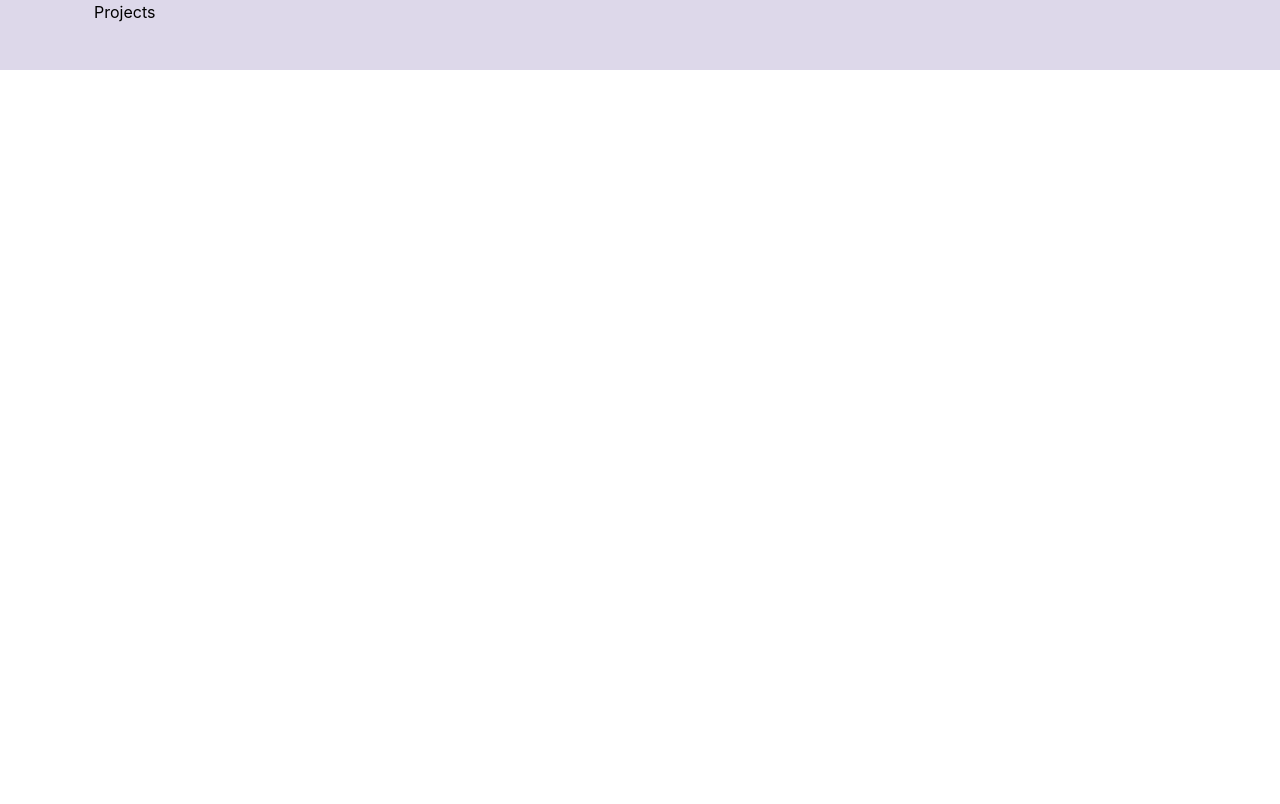
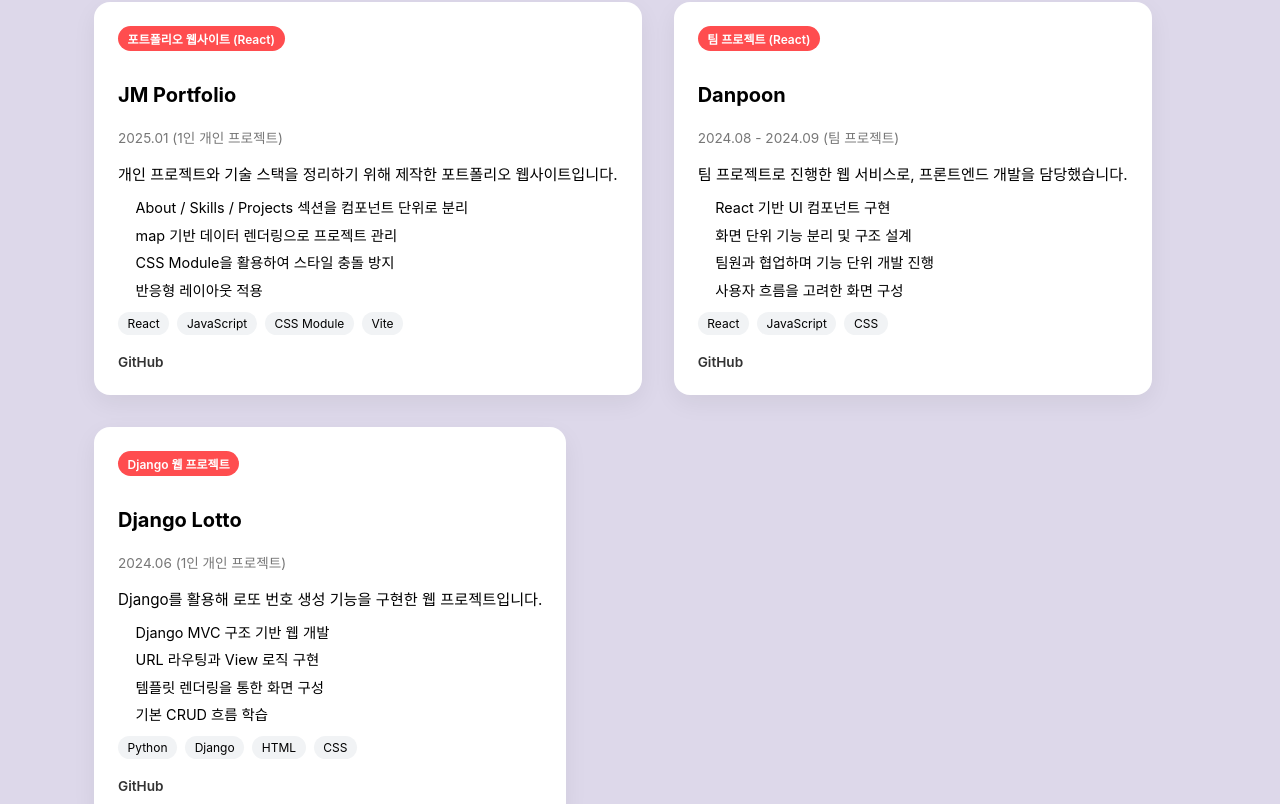
Before and after one commit to jjungming/jm_portfolio, a React (Create React App) app: page / in a window 1280 px wide. Shown: the part 2334-3138 px from the top of the page. Before the commit the page ends 2404 px from the top, so only its background shows below. Built offline with nearby package versions, Linux system fonts and the light colour scheme.

Commit message:
modify project

```diff
--- a/src/components/sections/Projects/Projects.jsx
+++ b/src/components/sections/Projects/Projects.jsx
@@ -1,6 +1,7 @@
 import React from 'react';
 import styles from './Projects.module.css';
 import SectionTitle from '../../common/SectionTitle/SectionTitle';
+import projects from '../../../data/projects';
 
 
 /* projects.js 데이터를 기반으로 카드 리스트 출력 */
@@ -12,8 +13,54 @@ const Projects = () => {
 
         <SectionTitle title='Projects' />
 
-        <div className={styles.projectsItems}>
-          Projects
+        <div className={styles.projectList}>
+          {projects.map((project) => (
+            <article key={project.id} className={styles.card}>
+              {/* 이미지
+              <img
+                src={project.image}
+                alt={project.title}
+                className={styles.thumbnail}
+              /> */}
+
+              {/* 뱃지 */}
+              <span className={styles.badge}>{project.badge}</span>
+
+              {/* 제목 */}
+              <h3 className={styles.projectTitle}>{project.title}</h3>
+              <p className={styles.period}>{project.period}</p>
+
+              {/* 설명 */}
+              <p className={styles.description}>{project.description}</p>
+
+              {/* 핵심 포인트 */}
+              <ul className={styles.highlights}>
+                {project.highlights.map((item, idx) => (
+                  <li key={idx}>{item}</li>
+                ))}
+              </ul>
+
+              {/* 기술 스택 */}
+              <div className={styles.stacks}>
+                {project.stacks.map((stack, idx) => (
+                  <span key={idx} className={styles.stack}>
+                    {stack}
+                  </span>
+                ))}
+              </div>
+
+              {/* 링크 */}
+              <div className={styles.links}>
+                <a
+                  href={project.links.github}
+                  target="_blank"
+                  rel="noopener noreferrer"
+                >
+                  GitHub
+                </a>
+              </div>
+            </article>
+          ))}
         </div>
 
       </div>
--- a/src/components/sections/Projects/Projects.module.css
+++ b/src/components/sections/Projects/Projects.module.css
@@ -9,3 +9,91 @@
     padding: 3rem 1.5rem;
     margin: 0 auto;
 }
+
+.projectList {
+    /* display: grid;
+    grid-template-columns: repeat(auto-fill, minmax(320px, 1fr));
+    gap: 2rem; */
+    display: flex;
+    flex-wrap: wrap;
+    gap: 2rem
+}
+
+.card {
+    background: #ffffff;
+    border-radius: 16px;
+    padding: 1.5rem;
+    box-shadow: 0 8px 24px rgba(0, 0, 0, 0.06);
+    transition: transform 0.25s ease, box-shadow 0.25s ease;
+}
+
+  .card:hover {
+    transform: translateY(-6px);
+    box-shadow: 0 16px 40px rgba(0, 0, 0, 0.1);
+  }
+
+  .thumbnail {
+    width: 100%;
+    aspect-ratio: 16 / 9;
+    object-fit: cover;
+    border-radius: 12px;
+    margin-bottom: 1rem;
+  }
+
+  .badge {
+    display: inline-block;
+    background: #ff4d4f;
+    color: #fff;
+    font-size: 0.75rem;
+    font-weight: 600;
+    padding: 0.25rem 0.6rem;
+    border-radius: 999px;
+    margin-bottom: 0.75rem;
+  }
+
+  .projectTitle {
+    font-size: 1.25rem;
+    font-weight: 700;
+  }
+
+  .period {
+    font-size: 0.85rem;
+    color: #777;
+    margin-bottom: 0.75rem;
+  }
+
+  .description {
+    font-size: 0.95rem;
+    margin-bottom: 0.75rem;
+  }
+
+  .highlights {
+    padding-left: 1.1rem;
+    margin-bottom: 0.75rem;
+  }
+
+  .highlights li {
+    font-size: 0.9rem;
+    margin-bottom: 0.4rem;
+  }
+
+  .stacks {
+    display: flex;
+    flex-wrap: wrap;
+    gap: 0.5rem;
+    margin-bottom: 1rem;
+  }
+
+  .stack {
+    font-size: 0.75rem;
+    padding: 0.25rem 0.6rem;
+    background: #f1f3f5;
+    border-radius: 999px;
+  }
+
+  .links a {
+    font-size: 0.85rem;
+    font-weight: 600;
+    color: #333;
+    text-decoration: none;
+  }
--- a/src/data/projects.js
+++ b/src/data/projects.js
@@ -1,17 +1,89 @@
 // 프로젝트 정보 데이터 (제목, 설명, 기술, 링크 등)
 
 const projects = [
-  // 프로젝트 데이터 예시
-  // {
-  //   id: 1,
-  //   title: '프로젝트 제목',
-  //   description: '프로젝트 설명',
-  //   technologies: ['React', 'Node.js'],
-  //   links: {
-  //     github: 'https://github.com/...',
-  //     demo: 'https://demo.com/...'
-  //   }
-  // }
+  {
+    id: 1,
+    badge: '포트폴리오 웹사이트 (React)',
+    period: '2025.01 (1인 개인 프로젝트)',
+    title: 'JM Portfolio',
+    subtitle: '개인 포트폴리오 웹사이트',
+    description:
+      '개인 프로젝트와 기술 스택을 정리하기 위해 제작한 포트폴리오 웹사이트입니다.',
+    highlights: [
+      'About / Skills / Projects 섹션을 컴포넌트 단위로 분리',
+      'map 기반 데이터 렌더링으로 프로젝트 관리',
+      'CSS Module을 활용하여 스타일 충돌 방지',
+      '반응형 레이아웃 적용'
+    ],
+    stacks: ['React', 'JavaScript', 'CSS Module', 'Vite'],
+    links: {
+      github: 'https://github.com/JJungMing/JM-portfolio',
+      demo: ''
+    }
+  },
+
+  {
+    id: 2,
+    badge: '팀 프로젝트 (React)',
+    period: '2024.08 - 2024.09 (팀 프로젝트)',
+    title: 'Danpoon',
+    subtitle: '팀 프론트엔드 프로젝트',
+    description:
+      '팀 프로젝트로 진행한 웹 서비스로, 프론트엔드 개발을 담당했습니다.',
+    highlights: [
+      'React 기반 UI 컴포넌트 구현',
+      '화면 단위 기능 분리 및 구조 설계',
+      '팀원과 협업하며 기능 단위 개발 진행',
+      '사용자 흐름을 고려한 화면 구성'
+    ],
+    stacks: ['React', 'JavaScript', 'CSS'],
+    links: {
+      github: 'https://github.com/JJungMing/2024_DANPOON_TEAM_56_FE',
+      demo: ''
+    }
+  },
+
+  {
+    id: 3,
+    badge: 'Django 웹 프로젝트',
+    period: '2024.06 (1인 개인 프로젝트)',
+    title: 'Django Lotto',
+    subtitle: '로또 번호 생성 웹 서비스',
+    description:
+      'Django를 활용해 로또 번호 생성 기능을 구현한 웹 프로젝트입니다.',
+    highlights: [
+      'Django MVC 구조 기반 웹 개발',
+      'URL 라우팅과 View 로직 구현',
+      '템플릿 렌더링을 통한 화면 구성',
+      '기본 CRUD 흐름 학습'
+    ],
+    stacks: ['Python', 'Django', 'HTML', 'CSS'],
+    links: {
+      github: 'https://github.com/JJungMing/django_lotto',
+      demo: ''
+    }
+  },
+
+  {
+    id: 4,
+    badge: 'Django + OpenCV',
+    period: '2024.07 (1인 개인 프로젝트)',
+    title: 'Django OpenCV',
+    subtitle: '이미지 처리 웹 프로젝트',
+    description:
+      'Django 웹 환경에서 OpenCV를 연동하여 이미지 처리 기능을 구현한 프로젝트입니다.',
+    highlights: [
+      'OpenCV 기반 이미지 처리 기능 구현',
+      'Django 서버와 이미지 처리 로직 연동',
+      '사용자 입력 → 처리 → 결과 출력 흐름 구현',
+      'Python 외부 라이브러리 연동 경험'
+    ],
+    stacks: ['Python', 'Django', 'OpenCV'],
+    links: {
+      github: 'https://github.com/JJungMing/django_opencv',
+      demo: ''
+    }
+  }
 ];
 
 export default projects;
```
Also changed, not shown: src/components/common/SectionContent/SectionContent.jsx (deleted), src/components/common/SectionContent/SectionContent.module.css (deleted).
